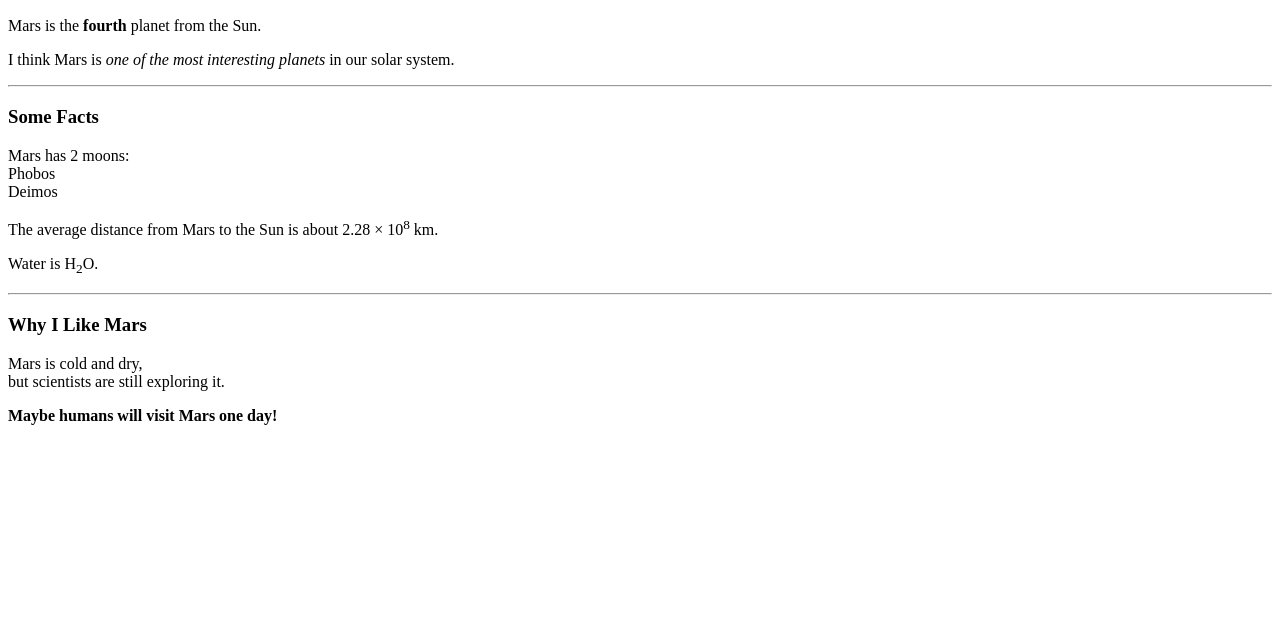
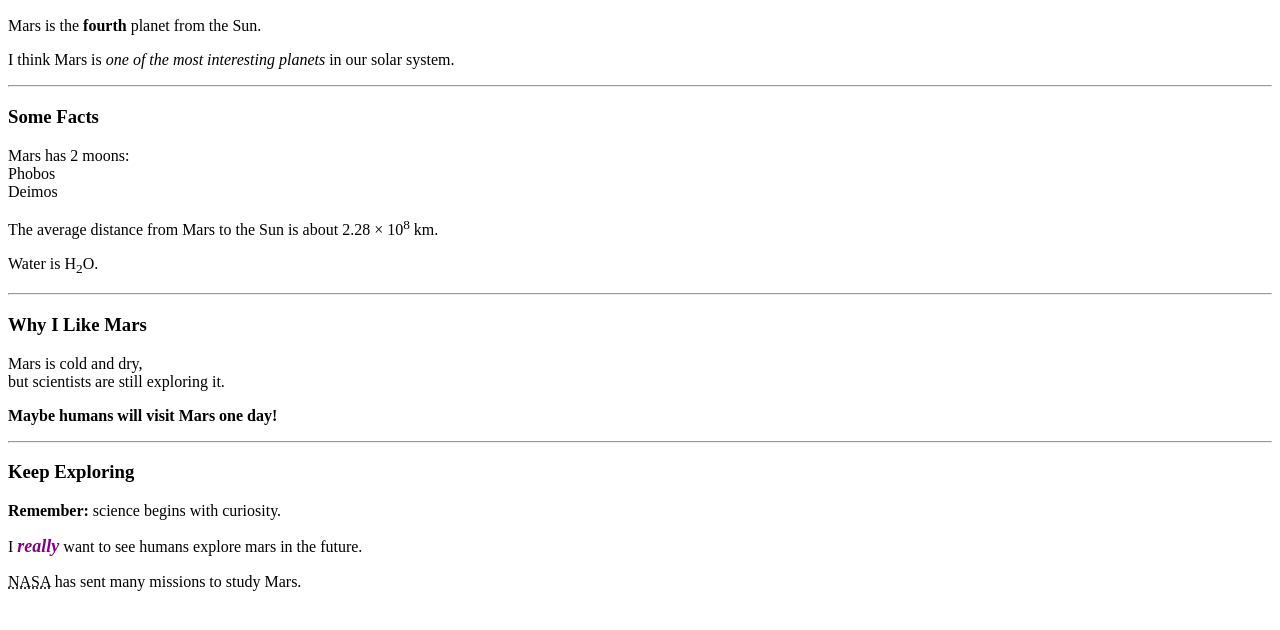
Before and after one commit to DVRBxTw/115-1-website-programming, a plain HTML site: page Practice1.html in a window 1280 px wide. Shown: the part 96-726 px from the top of the page. Drawn offline with Linux system fonts and the light colour scheme.

Commit message:
Add files via upload

```diff
--- a/Practice1.html
+++ b/Practice1.html
@@ -1,5 +1,14 @@
 <html>
     <head>
+        <style>
+            strong{
+            font-weight: bold;
+            font-size: large;
+            font-style: italic;
+            color: purple;
+        }
+        </style>
+
         <title>Hello World</title>
     </head>
     <body>
@@ -22,5 +31,13 @@
         </p>
         <p><b>Maybe humans will visit Mars one day!</b></p>
 
+        <hr>
+
+        <h3>Keep Exploring</h3>
+
+        <p><b>Remember:</b> science begins with curiosity.</p>
+        <p>I <strong>really</strong> want to see humans explore mars in the future.</p>
+        <p><abbr title = "National Aeronautics and Space Administration">NASA</abbr> has sent many missions to study Mars.</p>
+
     </body>
 </html>
```
